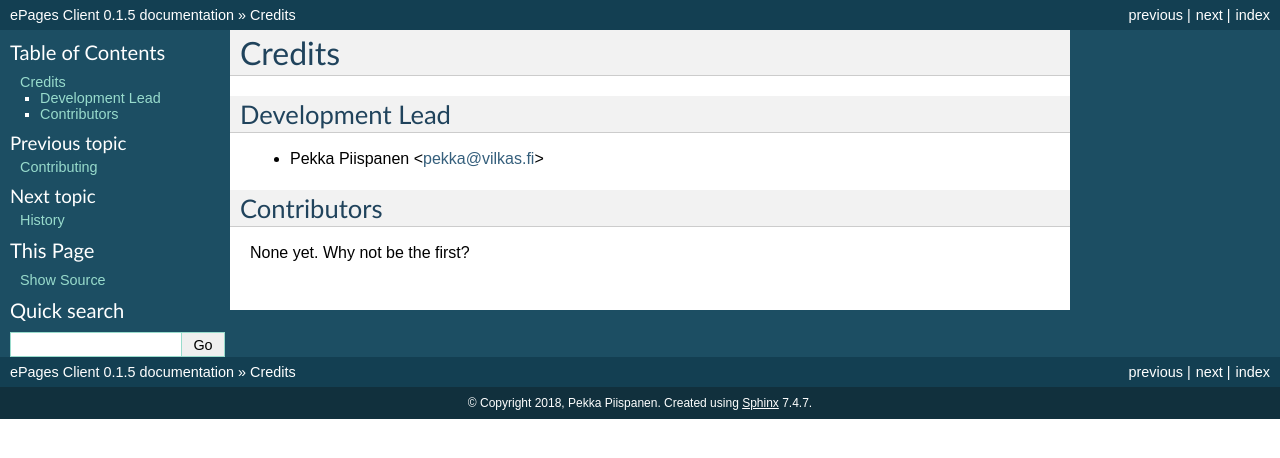
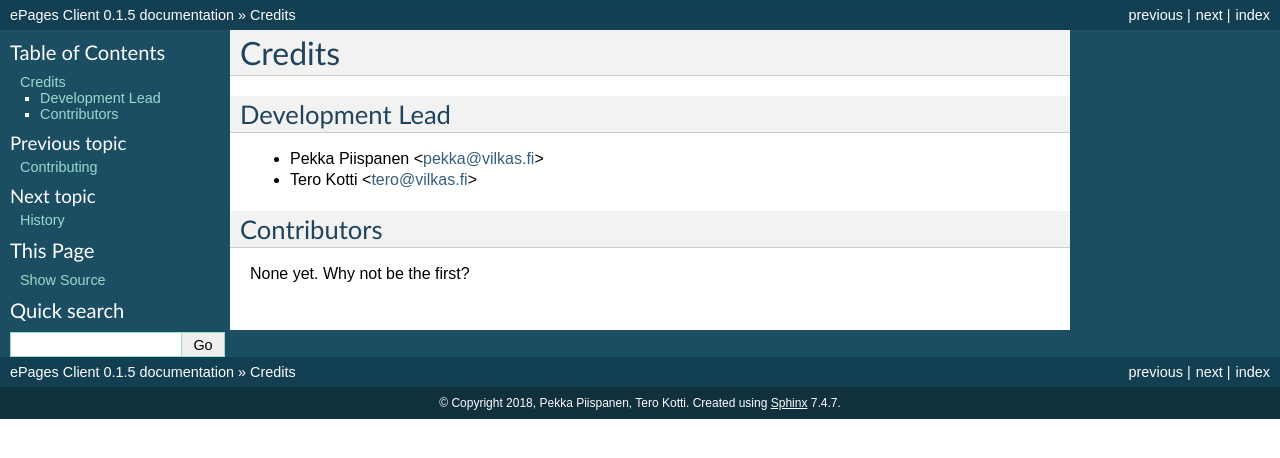
Before and after one commit to vilkasgroup/epages_client, a Sphinx documentation site: the page built from docs/authors.rst, in a window 1280 px wide. Shown: the top 458 px of the page. Built offline with Sphinx 7.4.7, drawn with Linux system fonts in a browser that asks for light colours; pages that are not in the unit, such as notebooks, are missing from menus.

Commit message:
added another author

```diff
--- a/AUTHORS.rst
+++ b/AUTHORS.rst
@@ -6,6 +6,7 @@ Development Lead
 ----------------
 
 * Pekka Piispanen <pekka@vilkas.fi>
+* Tero Kotti <tero@vilkas.fi>
 
 Contributors
 ------------
--- a/docs/conf.py
+++ b/docs/conf.py
@@ -56,7 +56,7 @@ master_doc = 'index'
 
 # General information about the project.
 project = u'ePages Client'
-copyright = u"2018, Pekka Piispanen"
+copyright = u"2018, Pekka Piispanen, Tero Kotti"
 
 # The version info for the project you're documenting, acts as replacement
 # for |version| and |release|, also used in various other places throughout
@@ -210,7 +210,7 @@ latex_elements = {
 latex_documents = [
     ('index', 'epages_client.tex',
      u'ePages Client Documentation',
-     u'Pekka Piispanen', 'manual'),
+     u'Pekka Piispanen, Tero Kotti', 'manual'),
 ]
 
 # The name of an image file (relative to this directory) to place at
@@ -241,7 +241,7 @@ latex_documents = [
 man_pages = [
     ('index', 'epages_client',
      u'ePages Client Documentation',
-     [u'Pekka Piispanen'], 1)
+     [u'Pekka Piispanen, Tero Kotti'], 1)
 ]
 
 # If true, show URL addresses after external links.
@@ -256,7 +256,7 @@ man_pages = [
 texinfo_documents = [
     ('index', 'epages_client',
      u'ePages Client Documentation',
-     u'Pekka Piispanen',
+     u'Pekka Piispanen, Tero Kotti',
      'epages_client',
      'One line description of project.',
      'Miscellaneous'),
--- a/epages_client/__init__.py
+++ b/epages_client/__init__.py
@@ -2,6 +2,6 @@
 
 """Top-level package for ePages Client."""
 
-__author__ = """Pekka Piispanen"""
-__email__ = 'pekka@vilkas.fi'
+__author__ = """Pekka Piispanen, Tero Kotti"""
+__email__ = 'pekka@vilkas.fi, tero@vilkas.fi'
 __version__ = '0.1.5'
--- a/setup.py
+++ b/setup.py
@@ -31,8 +31,8 @@ setup(
     version='0.1.5',
     description="Python client for ePages REST API.",
     long_description=readme + '\n\n' + history,
-    author="Pekka Piispanen",
-    author_email='pekka@vilkas.fi',
+    author="Pekka Piispanen, Tero Kotti",
+    author_email='pekka@vilkas.fi, tero@vilkas.fi',
     url='https://github.com/vilkasgroup/epages_client',
     packages=find_packages(),
     include_package_data=True,
```
Also changed, not shown: 1 other file.
